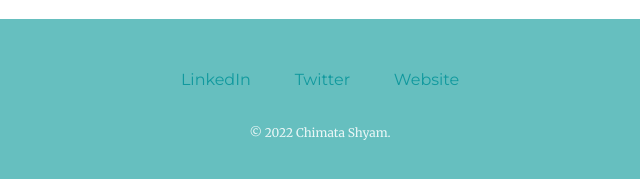
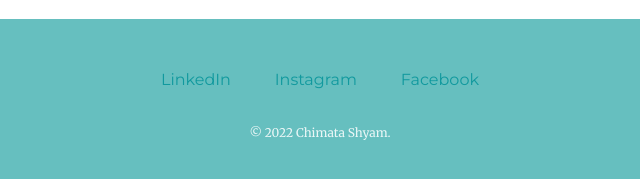
Before and after one commit to shyam3017/my_profile, a plain HTML site: page index.html in a window 1280 px wide. Shown: the part 2872-3051 px from the top of the page, 320-960 px from the left. Drawn offline with Linux system fonts and the light colour scheme.

Commit message:
Update index.html

```diff
--- a/index.html
+++ b/index.html
@@ -51,9 +51,9 @@
 
     <div class="bottom-container">
       <div>
-      <a class="footer-link" href="https://www.linkedin.com/">LinkedIn</a>
-      <a class="footer-link" href="https://twitter.com/home">Twitter</a>
-      <a class="footer-link" href="https://www.appbrewery.co/">Website</a>
+      <a class="footer-link" href="http://www.linkedin.com/in/chimata-shyam-5b6077270">LinkedIn</a>
+      <a class="footer-link" href="https://www.instagram.com/chimatashyam/">Instagram</a>
+      <a class="footer-link" href="https://www.facebook.com/chimata.shyam/">Facebook</a>
       <p class="info">© 2022 Chimata Shyam.</p>
     </div>
     </div>
```
